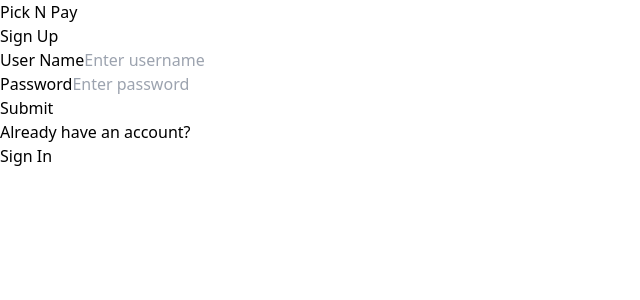
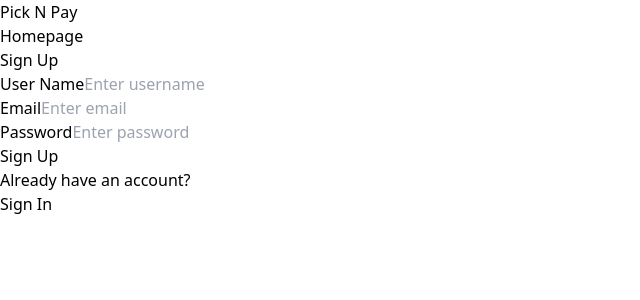
Before and after one commit to AishwaryaSubash/product-frontend, a React (Vite) app: page / in a window 1280 px wide. Both pictures are taken after a click on the element "Sign Up". Shown: the top 300 px of the page, without its empty margins (0-640 px from the left). Built offline with nearby package versions, Linux system fonts and the light colour scheme.

Commit message:
setting token prob

```diff
--- a/package.json
+++ b/package.json
@@ -10,6 +10,7 @@
     "preview": "vite preview"
   },
   "dependencies": {
+    "axios": "^1.6.7",
     "react": "^18.2.0",
     "react-dom": "^18.2.0",
     "react-router-dom": "^6.21.3"
--- a/src/App.jsx
+++ b/src/App.jsx
@@ -1,9 +1,14 @@
 import { BrowserRouter as Router, Routes, Route } from "react-router-dom";
-import "./index.css";
+import { createContext } from "react";
+
+// import { SessionContext } from "./pages/authentication/Login";
 import ProductDisplay from "./pages/ProductDisplay";
 import AddProduct from "./pages/AddProduct";
 import EditProduct from "./pages/EditProduct";
-import Layout from "./pages/authentication/Layout";
+import Homepage from "./pages/Homepage";
+import "./index.css";
+
+export const SessionContext = createContext();
 
 function App() {
   return (
@@ -11,10 +16,10 @@
       <div className="fixed z-10 w-full top-0 left-0 right-0 bg-slate-400">
         <p className="p-4 text-3xl font-semibold">Pick N Pay</p>
       </div>
-
+      <SessionContext.Provider value={"value"}>
         <Router>
           <Routes>
-          <Route index path="/" element={<Layout />} />
+            <Route index path="/" element={<Homepage />} />
             <Route path="/displayproduct" element={<ProductDisplay />} />
             <Route path="/addproduct" element={<AddProduct />} />
             <Route path="/editproduct/:productId" element={<EditProduct />} />
@@ -28,6 +33,7 @@
             />
           </Routes>
         </Router>
+      </SessionContext.Provider>
     </div>
   );
 }
--- /dev/null
+++ b/src/pages/Homepage.jsx
@@ -0,0 +1,20 @@
+import { useState } from "react";
+import Layout from "./authentication/Layout";
+import ProductDisplay from "./ProductDisplay";
+
+const Homepage = () => {
+  const [login, setLogin] = useState(false);
+
+  const handleLogin = () => {
+    setLogin((prevLogin) => !prevLogin);
+  };
+
+  return (
+    <div>
+      <p>Homepage</p>
+      {login ? <ProductDisplay /> : <Layout handleLogin={handleLogin} />}
+    </div>
+  );
+};
+
+export default Homepage;
--- a/src/pages/ProductDisplay.jsx
+++ b/src/pages/ProductDisplay.jsx
@@ -1,7 +1,34 @@
+import { useContext, useEffect } from "react";
 import { products } from "../assets/products";
 import { Link } from "react-router-dom";
+import { SessionContext } from "./../App";
+// import { useEffect } from "react";
+import axios from "axios";
 
 const ProductDisplay = () => {
+  const { token } = useContext(SessionContext);
+
+  useEffect(() => {
+    console.log(token);
+
+    const fetchProducts = async () => {
+      try {
+        const response = await axios.get("http://localhost:3000/product", {
+          headers: {
+            Authorization: "Bearer " + token,
+          },
+        });
+        // const userId = response.data.user.id;
+        console.log(response.data);
+      } catch (error) {
+        console.log(error);
+        console.error("There was a problem with the request:", error.message);
+      }
+    };
+
+    fetchProducts();
+  }, []);
+
   return (
     <div className="mt-[70px]">
       <p className="text-center text-2xl font-bold my-8">Product Display</p>
@@ -56,7 +83,7 @@
                   <p>Rs. {item.price}</p>
                 </div>
                 <Link
-                  to={`/editproduct/${item.id}`}
+                  to="/editproduct"
                   className="bg-black rounded-full text-white p-2
                   cursor-pointer"
                 >
--- a/src/pages/authentication/Layout.jsx
+++ b/src/pages/authentication/Layout.jsx
@@ -1,8 +1,9 @@
 import { useState } from "react";
 import Signup from "./Signup";
 import Login from "./Login";
+import PropTypes from "prop-types";
 
-const Layout = () => {
+const Layout = ({ handleLogin }) => {
   const [isSignup, setIsSignup] = useState(false);
 
   const toggleSignup = () => {
@@ -13,7 +14,7 @@
     <div className="mt-[90px]">
       {isSignup ? (
         <>
-          <Signup />
+          <Signup toggleSignup={toggleSignup} />
           <div className="flex my-2 gap-2">
             <p>Already have an account?</p>
             <p
@@ -26,7 +27,7 @@
         </>
       ) : (
         <>
-          <Login />
+          <Login handleLogin={handleLogin} />
           <div className="flex my-2 gap-2">
             <p>Don&apos;t have an account?</p>
             <p
@@ -42,4 +43,8 @@
   );
 };
 
+Layout.propTypes = {
+  handleLogin: PropTypes.func.isRequired,
+};
+
 export default Layout;
--- a/src/pages/authentication/Login.jsx
+++ b/src/pages/authentication/Login.jsx
@@ -1,32 +1,81 @@
-const Login = () => {
-  const submit = () => {};
+import { useState, useContext } from "react";
+import axios from "axios";
+import PropTypes from "prop-types";
+import { SessionContext } from "../../App";
+
+const Login = ({ handleLogin }) => {
+  const { setSessionToken } = useContext(SessionContext);
+  const [formData, setFormData] = useState({
+    username: "",
+    password: "",
+  });
+
+  const submit = async (e) => {
+    e.preventDefault();
+    setFormData((prevData) => ({
+      ...prevData,
+    }));
+    try {
+      console.log(formData);
+      const response = await axios.post(
+        "http://localhost:3000/user/signin",
+        formData
+      );
+      if (response.data.verified) {
+        console.log(response.data);
+        setSessionToken(response.data.token);
+        handleLogin(true);
+        // setToken(response.data.token);
+      }
+      console.log(response.data);
+    } catch (error) {
+      console.error("There was a problem with the request:", error.message);
+    }
+  };
+
+  const handleChange = (e) => {
+    const { name, value } = e.target;
+    setFormData((prevData) => ({
+      ...prevData,
+      [name]: value,
+    }));
+  };
 
   return (
     <div className="w-fit flex flex-col justify-center items-center bg-slate-600 rounded-lg">
       <p className="text-2xl p-4">Login</p>
       <div className="text-lg p-8">
-        <form onSubmit={submit} className="flex flex-col gap-4 items-center">
+        <form className="flex flex-col gap-4 items-center">
           <div className="flex flex-col gap-2">
             <label>User Name</label>
             <input
-              name="query"
+              type="text"
+              name="username"
+              value={formData.username}
+              onChange={handleChange}
               placeholder="Enter username"
               className="p-2 rounded-md"
+              required
             />
           </div>
           <div className="flex flex-col gap-2">
             <label>Password</label>
             <input
-              name="query"
+              type="text"
+              name="password"
+              value={formData.password}
+              onChange={handleChange}
               placeholder="Enter password"
               className="p-2 rounded-md"
+              required
             />
           </div>
           <button
+            onClick={submit}
             type="submit"
             className="w-fit py-2 px-4 m-4 bg-red-400 rounded-xl"
           >
-            Submit
+            Login
           </button>
         </form>
       </div>
@@ -34,4 +83,8 @@
   );
 };
 
+Login.propTypes = {
+  handleLogin: PropTypes.func.isRequired,
+};
+
 export default Login;
--- a/src/pages/authentication/Signup.jsx
+++ b/src/pages/authentication/Signup.jsx
@@ -1,32 +1,83 @@
-const Signup = () => {
-  const submit = () => {};
+import { useState } from "react";
+import axios from "axios";
+import PropTypes from "prop-types";
+
+const Signup = ({ toggleSignup }) => {
+  const [formData, setFormData] = useState({
+    username: "",
+    password: "",
+    email: "",
+  });
+
+  const submit = async (e) => {
+    e.preventDefault();
+    try {
+      const response = await axios.post(
+        "http://localhost:3000/user/signup",
+        formData
+      );
+      console.log(response.data);
+      toggleSignup();
+    } catch (error) {
+      console.error("There was a problem with the request:", error.message);
+    }
+  };
+
+  const handleChange = (e) => {
+    const { name, value } = e.target;
+    setFormData((prevData) => ({
+      ...prevData,
+      [name]: value,
+    }));
+  };
 
   return (
     <div className="w-fit flex flex-col justify-center items-center bg-slate-600 rounded-lg">
       <p className="text-2xl p-4">Sign Up</p>
       <div className="text-lg p-8">
-        <form onSubmit={submit} className="flex flex-col gap-4 items-center">
+        <form className="flex flex-col gap-4 items-center">
           <div className="flex flex-col gap-2">
             <label>User Name</label>
             <input
-              name="query"
+              type="text"
+              name="username"
+              value={formData.username}
+              onChange={handleChange}
               placeholder="Enter username"
               className="p-2 rounded-md"
+              required
+            />
+          </div>
+          <div className="flex flex-col gap-2">
+            <label>Email</label>
+            <input
+              type="text"
+              name="email"
+              value={formData.email}
+              onChange={handleChange}
+              placeholder="Enter email"
+              className="p-2 rounded-md"
+              required
             />
           </div>
           <div className="flex flex-col gap-2">
             <label>Password</label>
             <input
-              name="query"
+              type="text"
+              name="password"
+              value={formData.password}
+              onChange={handleChange}
               placeholder="Enter password"
               className="p-2 rounded-md"
+              required
             />
           </div>
           <button
+            onClick={submit}
             type="submit"
             className="w-fit py-2 px-4 m-4 bg-red-400 rounded-xl"
           >
-            Submit
+            Sign Up
           </button>
         </form>
       </div>
@@ -34,4 +85,8 @@
   );
 };
 
+Signup.propTypes = {
+  toggleSignup: PropTypes.func.isRequired,
+};
+
 export default Signup;
```
Also changed, not shown: 1 other file (tests, documents, lock files or other folders). Lines whose indentation alone changed are shown as unchanged.
